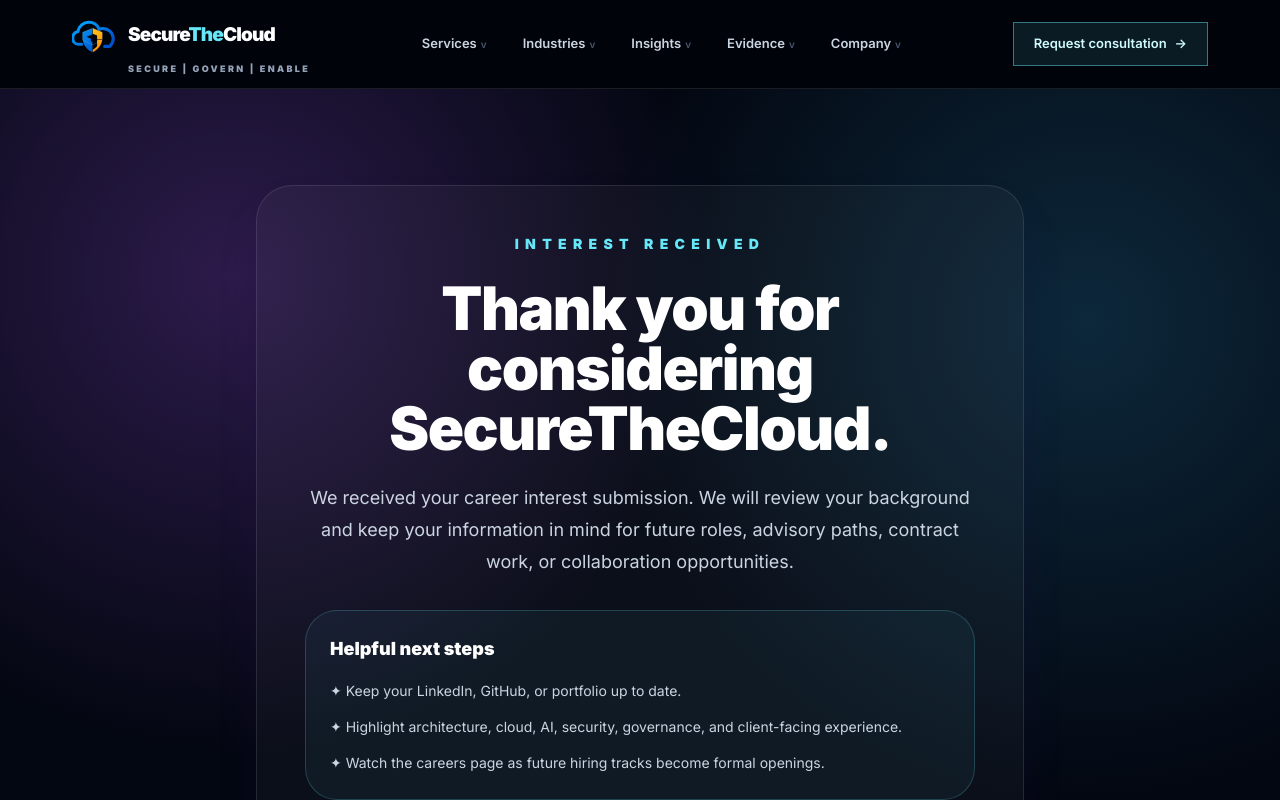
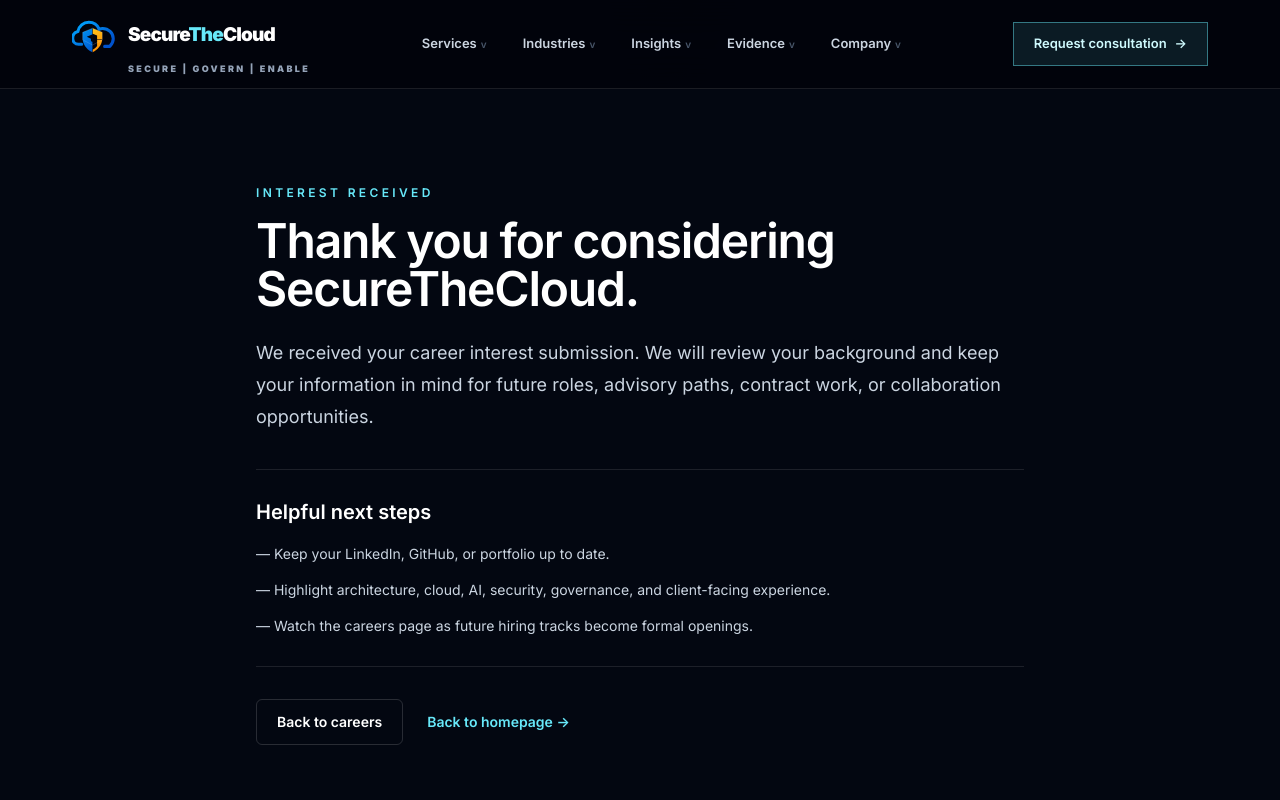
Before and after one commit to S3curethecloud/stc-marketing-site, a Next.js app: page /careers/join/success in a window 1280 px wide. Shown: the top 800 px of the page. Built offline with nearby package versions, Linux system fonts and the light colour scheme.

Commit message:
Align talent success page with enterprise visual system

```diff
--- a/app/careers/join/success/page.tsx
+++ b/app/careers/join/success/page.tsx
@@ -4,49 +4,31 @@ import { buildPageMetadata } from "@/lib/metadata";
 
 export const metadata = buildPageMetadata({
   title: "Career Interest Received",
-  description:
-    "SecureTheCloud received your career interest submission.",
+  description: "SecureTheCloud received your career interest submission.",
   path: "/careers/join/success",
 });
 
 export default function CareerInterestSuccessPage() {
   return (
-    <section className="relative overflow-hidden bg-[#030711] py-16 md:py-24">
-      <div className="absolute inset-0 bg-[radial-gradient(circle_at_18%_20%,rgba(168,85,247,0.25),transparent_30rem),radial-gradient(circle_at_85%_25%,rgba(56,189,248,0.18),transparent_30rem)]" />
-      <Container className="relative">
-        <div className="mx-auto max-w-3xl rounded-[2.25rem] border border-white/10 bg-white/[0.035] p-8 text-center shadow-2xl shadow-violet-950/20 md:p-12">
-          <p className="text-sm font-black uppercase tracking-[0.45em] text-cyan-300">
-            Interest received
-          </p>
-          <h1 className="mt-6 text-5xl font-black tracking-tight text-white md:text-6xl">
-            Thank you for considering SecureTheCloud.
-          </h1>
-          <p className="mt-6 text-lg leading-8 text-slate-300">
-            We received your career interest submission. We will review your background and keep your information in mind for future roles, advisory paths, contract work, or collaboration opportunities.
-          </p>
+    <section className="border-b border-white/10 bg-[#030711]">
+      <Container className="py-16 sm:py-20 lg:py-24">
+        <div className="mx-auto max-w-3xl">
+          <p className="text-xs font-semibold uppercase tracking-[0.28em] text-cyan-300">Interest received</p>
+          <h1 className="mt-4 text-4xl font-semibold tracking-tight text-white sm:text-5xl">Thank you for considering SecureTheCloud.</h1>
+          <p className="mt-6 text-base leading-7 text-slate-300 sm:text-lg sm:leading-8">We received your career interest submission. We will review your background and keep your information in mind for future roles, advisory paths, contract work, or collaboration opportunities.</p>
 
-          <div className="mt-8 rounded-[2rem] border border-cyan-300/20 bg-cyan-300/5 p-6 text-left">
-            <h2 className="text-lg font-black text-white">Helpful next steps</h2>
+          <div className="mt-9 border-y border-white/10 py-7">
+            <h2 className="text-xl font-semibold text-white">Helpful next steps</h2>
             <ul className="mt-4 grid gap-3 text-sm leading-6 text-slate-300">
-              <li>✦ Keep your LinkedIn, GitHub, or portfolio up to date.</li>
-              <li>✦ Highlight architecture, cloud, AI, security, governance, and client-facing experience.</li>
-              <li>✦ Watch the careers page as future hiring tracks become formal openings.</li>
+              <li>— Keep your LinkedIn, GitHub, or portfolio up to date.</li>
+              <li>— Highlight architecture, cloud, AI, security, governance, and client-facing experience.</li>
+              <li>— Watch the careers page as future hiring tracks become formal openings.</li>
             </ul>
           </div>
 
-          <div className="mt-8 flex flex-col justify-center gap-4 sm:flex-row">
-            <Link
-              href="/careers"
-              className="inline-flex items-center justify-center rounded-full border border-white/15 px-6 py-3 text-sm font-black text-white hover:border-cyan-300/60 hover:text-cyan-200"
-            >
-              Back to Careers
-            </Link>
-            <Link
-              href="/"
-              className="inline-flex items-center justify-center rounded-full bg-gradient-to-r from-fuchsia-500 via-violet-500 to-cyan-400 px-6 py-3 text-sm font-black text-white"
-            >
-              Back to Homepage
-            </Link>
+          <div className="mt-8 flex flex-col gap-3 sm:flex-row sm:items-center sm:gap-6">
+            <Link href="/careers" className="inline-flex min-h-11 items-center justify-center rounded-md border border-white/15 px-5 py-3 text-sm font-semibold text-white hover:border-cyan-300/60 hover:text-cyan-200">Back to careers</Link>
+            <Link href="/" className="text-sm font-semibold text-cyan-300 hover:text-cyan-200">Back to homepage -&gt;</Link>
           </div>
         </div>
       </Container>
```
